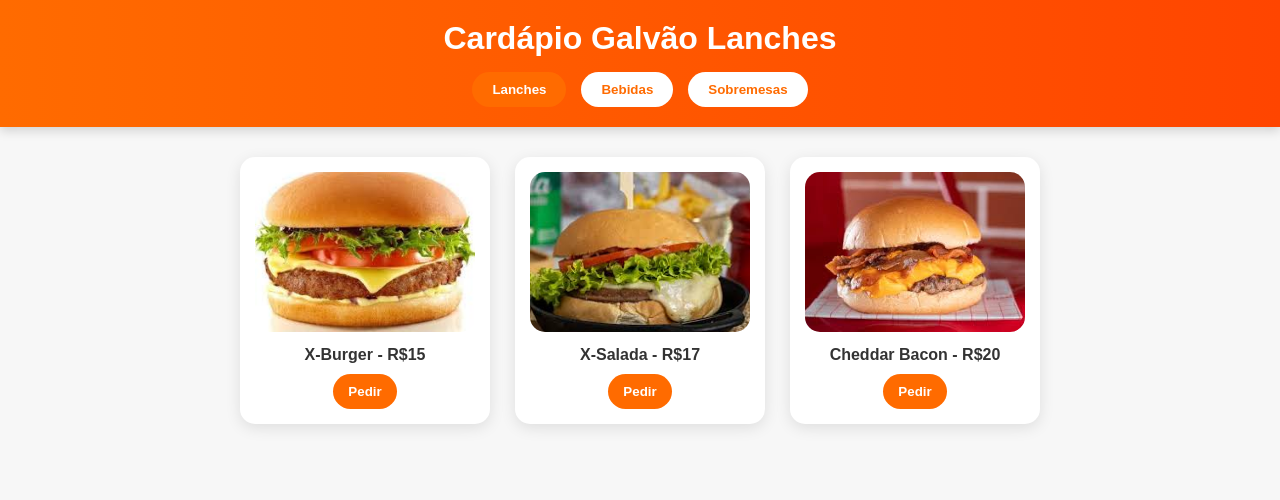
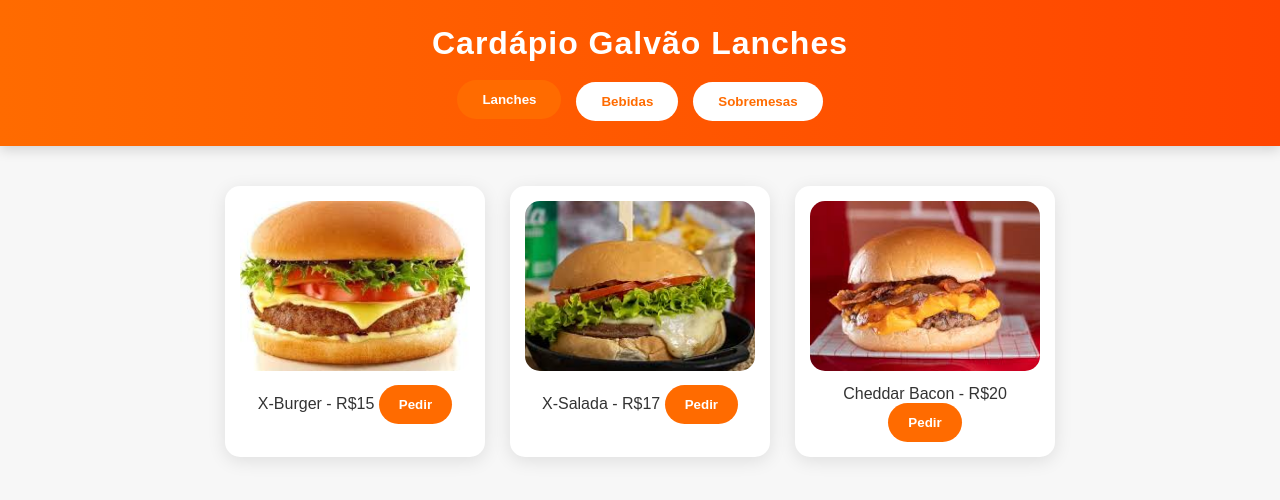
Before and after one commit to galvaolanches/galvaolanches, a website: page docs/index.html in a window 1280 px wide. Drawn offline with Linux system fonts and the light colour scheme.

Commit message:
Update style.css

```diff
--- a/docs/style.css
+++ b/docs/style.css
@@ -14,14 +14,16 @@
 /* Header */
 header {
   text-align: center;
-  padding: 20px;
+  padding: 25px 20px;
   background: linear-gradient(90deg, #ff6b00, #ff4500);
   color: #fff;
-  box-shadow: 0 4px 10px rgba(0,0,0,0.15);
+  box-shadow: 0 4px 12px rgba(0,0,0,0.15);
 }
 
 header h1 {
-  margin-bottom: 15px;
+  margin-bottom: 20px;
+  font-size: 2em;
+  letter-spacing: 1px;
 }
 
 /* Abas de categorias */
@@ -29,15 +31,16 @@
   display: flex;
   justify-content: center;
   gap: 15px;
+  flex-wrap: wrap;
 }
 
 .categorias button {
-  padding: 10px 20px;
+  padding: 12px 25px;
   border: none;
   background: #fff;
   color: #ff6b00;
   font-weight: bold;
-  border-radius: 25px;
+  border-radius: 30px;
   cursor: pointer;
   transition: 0.3s;
 }
@@ -46,12 +49,13 @@
 .categorias button:hover {
   background: #ff6b00;
   color: #fff;
+  transform: translateY(-2px);
 }
 
 /* Cardápio */
 main {
-  max-width: 1000px;
-  margin: 30px auto;
+  max-width: 1100px;
+  margin: 40px auto;
   display: flex;
   flex-wrap: wrap;
   justify-content: center;
@@ -62,35 +66,43 @@
 .produto {
   background: #fff;
   border-radius: 15px;
-  width: 250px;
-  box-shadow: 0 4px 15px rgba(0,0,0,0.1);
+  width: 260px;
+  box-shadow: 0 4px 18px rgba(0,0,0,0.1);
   padding: 15px;
   text-align: center;
   transition: 0.3s;
 }
 
 .produto:hover {
-  transform: translateY(-5px);
-  box-shadow: 0 8px 20px rgba(0,0,0,0.2);
+  transform: translateY(-7px);
+  box-shadow: 0 10px 25px rgba(0,0,0,0.2);
 }
 
 .produto img {
   width: 100%;
-  height: 160px;
+  height: 170px;
   object-fit: cover;
   border-radius: 15px;
   margin-bottom: 10px;
 }
 
-.produto span {
+.nome-produto {
   display: block;
-  margin-bottom: 10px;
   font-weight: bold;
+  font-size: 18px;
+  margin-bottom: 5px;
+}
+
+.preco-produto {
+  display: block;
+  color: #28a745; /* verde */
+  font-weight: bold;
+  margin-bottom: 12px;
   font-size: 16px;
 }
 
 .produto button {
-  padding: 10px 15px;
+  padding: 12px 20px;
   background: #ff6b00;
   color: #fff;
   border: none;
@@ -105,12 +117,13 @@
 }
 
 /* Responsivo */
-@media (max-width: 600px) {
+@media (max-width: 650px) {
   .produto {
     width: 90%;
   }
   .categorias {
     flex-direction: column;
+    gap: 10px;
   }
   .categorias button {
     width: 80%;
```
